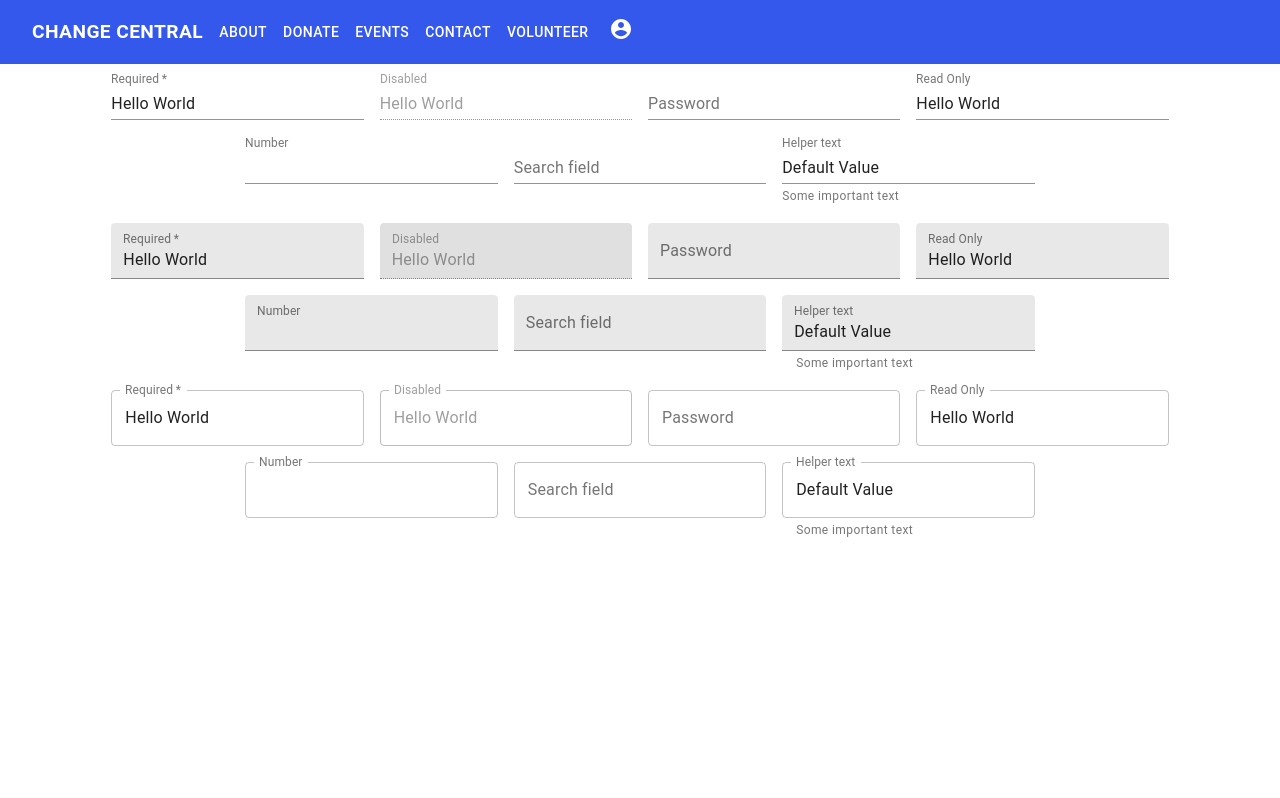
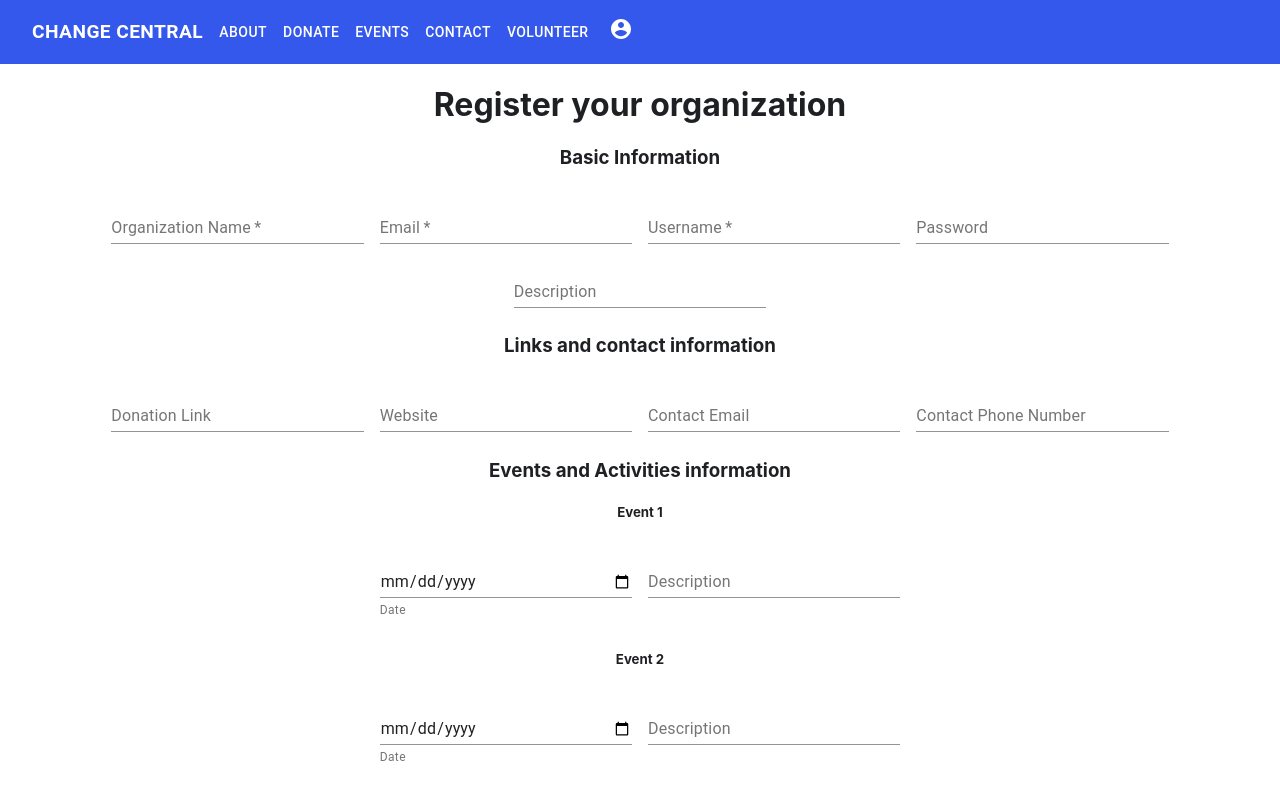
Before and after one commit to sonalimerchia/pearlhacks-changecentral, a React (Create React App) app: page /signup in a window 1280 px wide. Shown: the top 798 px of the page. Built offline with nearby package versions, Linux system fonts and the light colour scheme.

Commit message:
added form, getting cors error that prevents access to database

```diff
--- a/src/routes/Home.js
+++ b/src/routes/Home.js
@@ -1,4 +1,4 @@
-import React from 'react';
+import React, {useEffect, useState} from 'react';
 import Container from '@material-ui/core/Container'
 import Grid from '@material-ui/core/Grid'
 import Paper from '@material-ui/core/Paper'
@@ -23,10 +23,11 @@ const Home = () => {
 
     useEffect(async ()=> {
         const result = await axios(
-            ''
+            'http://localhost:4000/ '
         )
         setData(result.data)
     })
+    console.log(data)
     return (
         <div className='Home'>
             <Container>
--- a/src/routes/SetUp.js
+++ b/src/routes/SetUp.js
@@ -1,5 +1,8 @@
-import React from 'react';
+import React, {useEffect, useState} from 'react';
+import axios from 'axios';
+import Container from '@material-ui/core/Container'
 import TextField from '@material-ui/core/TextField';
+import Button from '@material-ui/core/Button';
 import { makeStyles } from '@material-ui/core/styles';
 
 const useStyles = makeStyles((theme) => ({
@@ -11,143 +14,220 @@ const useStyles = makeStyles((theme) => ({
     },
   }));
 
+
+  const initialData = {
+      email: '',
+      username: '',
+      password: '',
+      name: '',
+      description: {
+        text: '',
+        images: [{}]
+    },
+    links: {
+        donation: '',
+        website: ''
+    },
+    contact: {
+        email: '',
+        phone: ''
+    },
+    volunteer: {
+        roles: [{
+            title: '',
+            description: ''
+        }]
+    },
+    events: [{
+        date: '',
+        description: '',
+        images: [{
+            data: '',
+            contentType:''
+        }]
+    }],
+    activities: [{
+        day: '',
+        description: '',
+        images: [{
+            data: '',
+            contentType:''
+        }]
+    }]
+    }
+
   const SetUp = () => {
     const classes = useStyles();
 
+    const [data, setData] = useState(initialData)
+
+    // useEffect(()=> {
+    //   setData(initialData)
+    // })
+
+    const handleChange = (event) => {
+      setData({...data, [event.target.name]: event.target.value})
+    }
+
+    const handleSubmit = () => {
+      axios.post('http://localhost:4000/register', {
+        data
+      })
+      .then((response) => {
+        console.log(response);
+      }, (error) => {
+        console.log(error);
+      });
+    }
+
+    // const handleChangeLinks = (event) => {
+    //   // console.log(event.target.name)
+    //   let links = data.links
+    //   links[event.target.name] = event.target.value
+    //   data.links[event.target.name] = event.target.value
+    //   setData({...data.links, [event.target.name]: event.target.value})
+    // }
+
+
       return(
+        <Container>
+          <h1>Register your organization</h1>
           <form className={classes.root}>
             <div>
-        <TextField required id="standard-required" label="Required" defaultValue="Hello World" />
-        <TextField disabled id="standard-disabled" label="Disabled" defaultValue="Hello World" />
+              <div>
+                <h3>Basic Information</h3>
+                <TextField
+                required
+                id="standard-required"
+                label="Organization Name"
+                name="name"
+                onChange={handleChange}/>
+              <TextField
+              required
+              id="standard-required" label="Email"
+              name="email"
+              onChange={handleChange}/>
+              <TextField
+              required
+              id="standard-required"
+              label="Username"
+              name="username"
+              onChange={handleChange}/>
               <TextField
                 id="standard-password-input"
                 label="Password"
                 type="password"
-          autoComplete="current-password"
+                name="password"
+                onChange={handleChange}
               />
               <TextField
-          id="standard-read-only-input"
-          label="Read Only"
-          defaultValue="Hello World"
-          InputProps={{
-            readOnly: true,
-          }}
-        />
-        <TextField
-          id="standard-number"
-          label="Number"
-          type="number"
-          InputLabelProps={{
-            shrink: true,
-          }}
-        />
-        <TextField id="standard-search" label="Search field" type="search" />
-        <TextField
-          id="standard-helperText"
-          label="Helper text"
-          defaultValue="Default Value"
-          helperText="Some important text"
+                id="standard-multiline-flexible"
+                label="Description"
+                multiline
+                rowsMax={4}
+                name="description"
+                onChange={handleChange}
               />
               </div>
               <div>
+                <h3>Links and contact information</h3>
+                <TextField id="standard-input"
+                label="Donation Link"
+                name="donation"
+                onChange={handleChange}/>
+                <TextField id="standard-input" label="Website"
+                name="website"
+                onChange={handleChange}/>
+                <TextField id="standard-input" label="Contact Email"
+                name="contactEmail"
+                onChange={handleChange}/>
+                <TextField id="standard-input" label="Contact Phone Number"
+                name="contactPhone"
+                onChange={handleChange}/>
+              </div>
+              <div>
+                <h3>Events and Activities information</h3>
+
+                <div>
+                  <h5>Event 1</h5>
                     <TextField
-          required
-          id="filled-required"
-          label="Required"
-          defaultValue="Hello World"
-          variant="filled"
+                    id="date"
+                    // label="Date"
+                    type="date"
+                    helperText="Date"
+                    style={{marginTop:'1.5rem'}}
+                    name="eventDate"
+                    onChange={handleChange}
                     />
                     <TextField
-          disabled
-          id="filled-disabled"
-          label="Disabled"
-          defaultValue="Hello World"
-          variant="filled"
+                    id="standard-multiline-flexible"
+                    label="Description"
+                    multiline
+                    rowsMax={4}
+                    name="eventDescription"
+                    onChange={handleChange}
+                  />
+                </div>
+                  <h5>Event 2</h5>
+                  <div>
+                  <TextField
+                  id="date"
+                  // label="Date"
+                  type="date"
+                  helperText="Date"
+                  style={{marginTop:'1.5rem'}}
                   />
                   <TextField
-          id="filled-password-input"
-          label="Password"
-          type="password"
-          autoComplete="current-password"
-          variant="filled"
+                  id="standard-multiline-flexible"
+                  label="Description"
+                  multiline
+                  rowsMax={4}
+                />
+                </div>
+                <h5>Activity 1</h5>
+                <div>
+                <TextField
+                id="date"
+                // label="Date"
+                type="date"
+                helperText="Date"
+                style={{marginTop:'1.5rem'}}
+                name="activityDate"
+                onChange={handleChange}
                 />
                 <TextField
-          id="filled-read-only-input"
-          label="Read Only"
-          defaultValue="Hello World"
-          InputProps={{
-            readOnly: true,
-          }}
-          variant="filled"
+                id="standard-multiline-flexible"
+                label="Description"
+                multiline
+                rowsMax={4}
+                name="activityDescription"
+                onChange={handleChange}
+              />
+                </div>
+                <h5>Activity 2</h5>
+                <div>
+                <TextField
+                id="date"
+                // label="Date"
+                type="date"
+                helperText="Date"
+                style={{marginTop:'1.5rem'}}
                 />
                 <TextField
-          id="filled-number"
-          label="Number"
-          type="number"
-          InputLabelProps={{
-            shrink: true,
-          }}
-          variant="filled"
-        />
-        <TextField id="filled-search" label="Search field" type="search" variant="filled" />
-        <TextField
-          id="filled-helperText"
-          label="Helper text"
-          defaultValue="Default Value"
-          helperText="Some important text"
-          variant="filled"
+                id="standard-multiline-flexible"
+                label="Description"
+                multiline
+                rowsMax={4}
               />
                 </div>
-      <div>
-        <TextField
-          required
-          id="outlined-required"
-          label="Required"
-          defaultValue="Hello World"
-          variant="outlined"
-        />
-        <TextField
-          disabled
-          id="outlined-disabled"
-          label="Disabled"
-          defaultValue="Hello World"
-          variant="outlined"
-        />
-        <TextField
-          id="outlined-password-input"
-          label="Password"
-          type="password"
-          autoComplete="current-password"
-          variant="outlined"
-        />
-        <TextField
-          id="outlined-read-only-input"
-          label="Read Only"
-          defaultValue="Hello World"
-          InputProps={{
-            readOnly: true,
-          }}
-          variant="outlined"
-        />
-        <TextField
-          id="outlined-number"
-          label="Number"
-          type="number"
-          InputLabelProps={{
-            shrink: true,
-          }}
-          variant="outlined"
-        />
-        <TextField id="outlined-search" label="Search field" type="search" variant="outlined" />
-        <TextField
-          id="outlined-helperText"
-          label="Helper text"
-          defaultValue="Default Value"
-          helperText="Some important text"
-          variant="outlined"
-        />
               </div>
+            </div>
+            <Button variant="contained" color="primary" onClick={handleSubmit}>
+              Register
+            </Button>
           </form>
+        </Container>
+
       )
   }
 
```
Also changed, not shown: src/routes/SignUp.js (deleted, +0 -23 lines), 1 other file (tests, documents, lock files or other folders). Lines whose indentation alone changed are shown as unchanged.
